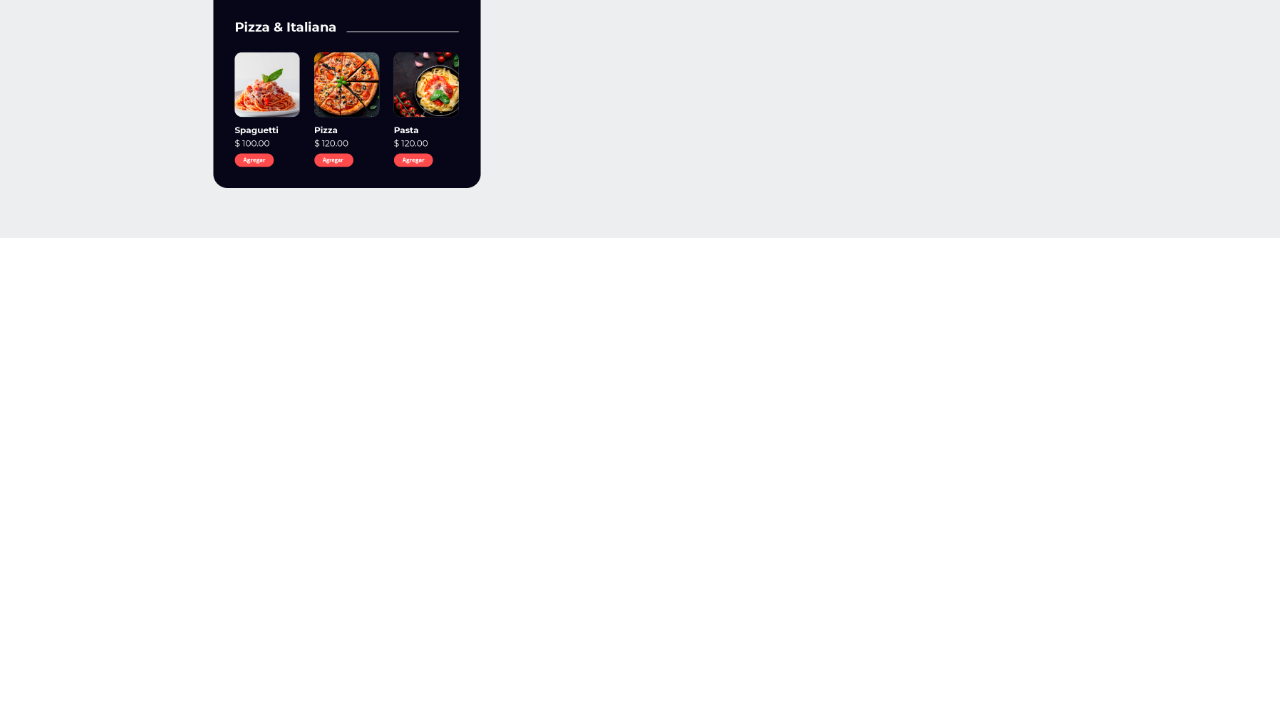
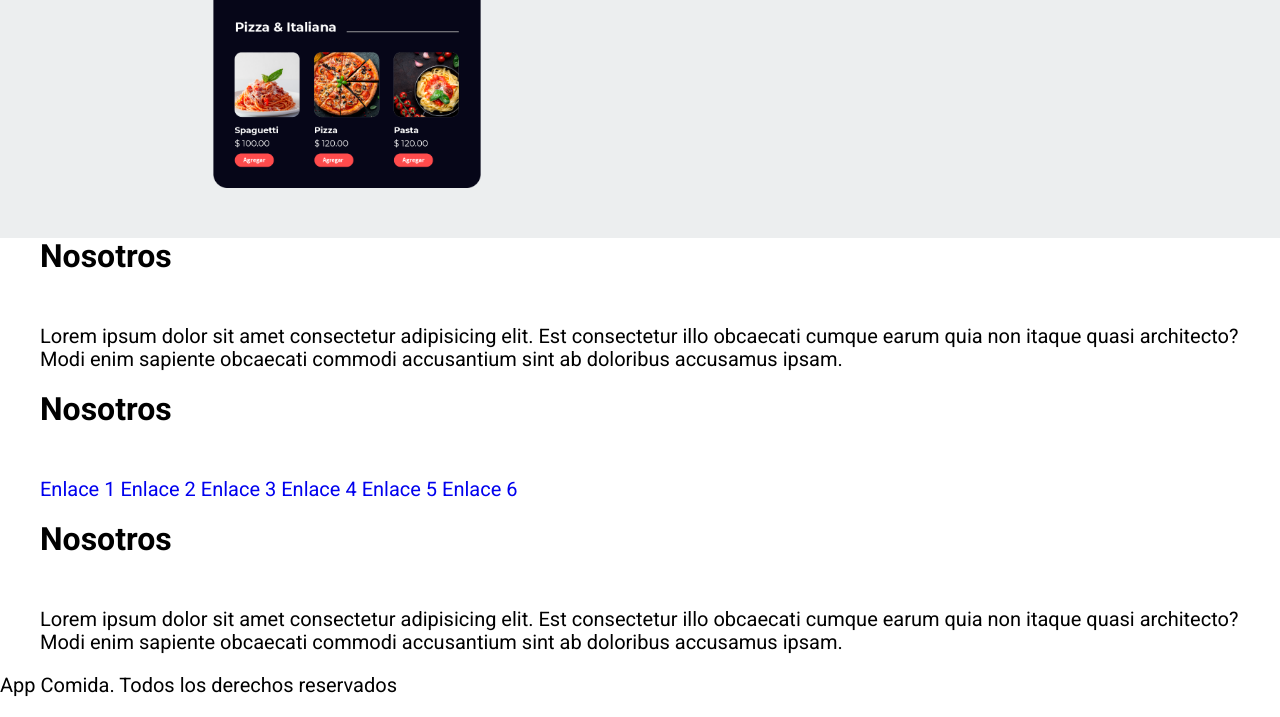
Before and after one commit to pedropalmeros/Delivery_App, a website: page index.html in a window 1280 px wide. Shown: the part 5177-5894 px from the top of the page. Before the commit the page ends 5415 px from the top, so only its background shows below. Drawn offline with Linux system fonts and the light colour scheme.

Commit message:
Adding structure to the footer (html)

```diff
--- a/index.html
+++ b/index.html
@@ -349,6 +349,45 @@
     </section>
 
 
+    <footer class="footer">
+        <div class="footer__grid contenedor">
+            <div class="footer__widget">
+                <h3 class="footer__heading">Nosotros</h3>
+                <p class="footer__texto">
+                    Lorem ipsum dolor sit amet consectetur adipisicing elit. Est consectetur illo obcaecati
+                    cumque earum quia non itaque quasi architecto? Modi enim sapiente obcaecati commodi
+                    accusantium sint ab doloribus accusamus ipsam.
+                </p>
+            </div>
+
+            <div class="footer__widget">
+                <h3 class="footer__heading">Nosotros</h3>
+                <p class="footer__nav">
+                   <a href="#" class="footer__link">Enlace 1</a>
+                   <a href="#" class="footer__link">Enlace 2</a>
+                   <a href="#" class="footer__link">Enlace 3</a>
+                   <a href="#" class="footer__link">Enlace 4</a>
+                   <a href="#" class="footer__link">Enlace 5</a>
+                   <a href="#" class="footer__link">Enlace 6</a>
+                </p>
+            </div>
+
+            <div class="footer__widget">
+                <h3 class="footer__heading">Nosotros</h3>
+                <p class="footer__texto">
+                    Lorem ipsum dolor sit amet consectetur adipisicing elit. Est consectetur illo obcaecati
+                    cumque earum quia non itaque quasi architecto? Modi enim sapiente obcaecati commodi
+                    accusantium sint ab doloribus accusamus ipsam.
+                </p>
+            </div>
+        </div>
+
+        <p class="footer__copyright">
+            App Comida. Todos los derechos reservados
+        </p>
+    </footer>
+
+
 
 </body>
 </html>
```
